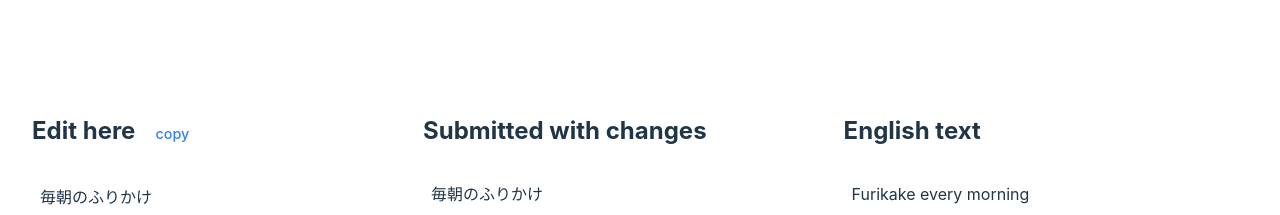
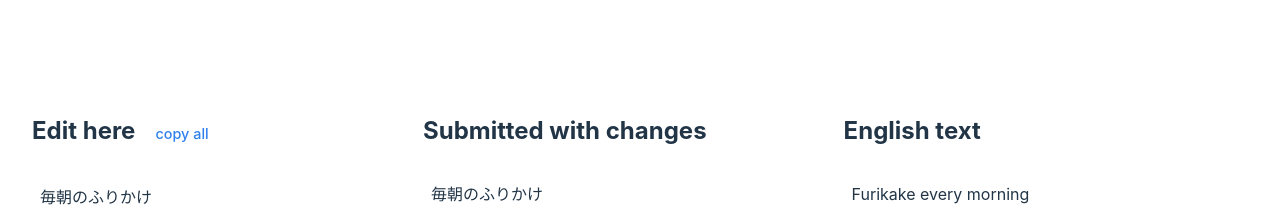
Before and after one commit to Greycastle/jwriter-proofing, a Vue app: page / in a window 1280 px wide. Shown: the top 215 px of the page. Built offline with nearby package versions, Linux system fonts and the light colour scheme.

Commit message:
Updated copy link text

```diff
--- a/src/components/Text.vue
+++ b/src/components/Text.vue
@@ -86,7 +86,7 @@ const noChanges = computed(() => {
   <div class="text-block">
     <h2>
       {{ title }}
-      <a v-if="editable" v-on:click="copy" :class="{ 'disabled': copied  }" class="text-link">{{ copied ? 'copied..' : 'copy' }}</a>
+      <a v-if="editable" v-on:click="copy" :class="{ 'disabled': copied  }" class="text-link">{{ copied ? 'copied..' : 'copy all' }}</a>
     </h2>
     <div class="alert" v-if="noChanges">
       No changes
```
